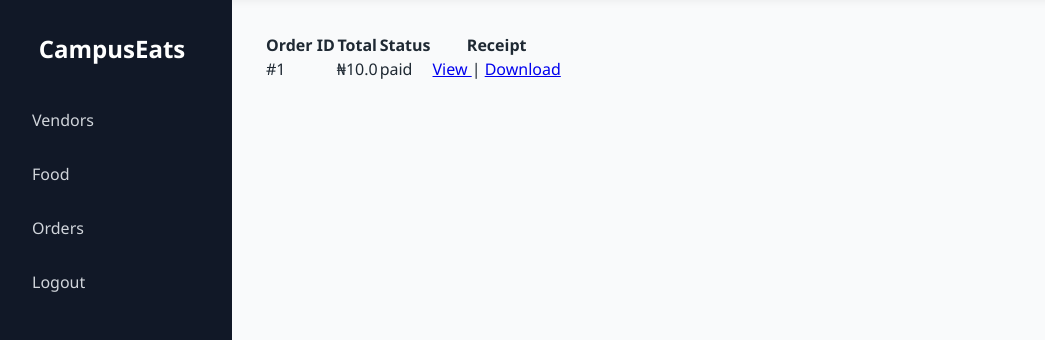
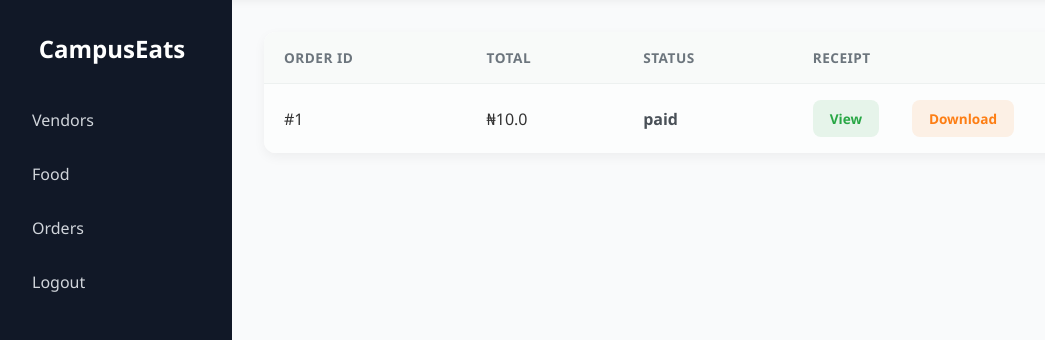
Before and after one commit to Zurum2025/OCFODS, a Flask app: page /student/orders in a window 1280 px wide. Shown: the part 118-458 px from the top of the page, without its empty margins (8-1053 px from the left). Run offline with Flask 3, Linux system fonts and the light colour scheme; a user stored in the database is signed in; tables that the repository leaves empty hold one stand-in row (values such as "Sample post").

Commit message:
redesign pages

```diff
--- a/static/css/style.css
+++ b/static/css/style.css
@@ -984,3 +984,202 @@
     border-radius: 5px;
     color: white;
 }
+
+.order-table,
+.order-review {
+    width: 100%;
+    border-collapse: separate;
+    border-spacing: 0;
+    background-color: #ffffff;
+    border-radius: 12px;
+    overflow: hidden;
+    box-shadow: 0 4px 12px rgba(0, 0, 0, 0.05);
+    margin-bottom: 24px; /* Unified margin */
+    font-family: -apple-system, BlinkMacSystemFont, "Segoe UI", Roboto, Helvetica, Arial, sans-serif;
+}
+
+.order-table th, .order-review th,
+.order-table td, .order-review td {
+    padding: 16px 20px;
+    text-align: left;
+    border-bottom: 1px solid #edf1f0;
+    color: #333333;
+}
+
+.order-table th,
+.order-review th {
+    background-color: #f8faf9;
+    color: #6c757d;
+    font-weight: 600;
+    text-transform: uppercase;
+    font-size: 0.85rem;
+    letter-spacing: 0.5px;
+}
+
+.order-table tr,
+.order-review tr {
+    transition: background-color 0.2s ease;
+}
+
+/* Zebra Striping */
+.order-table tr:nth-child(even),
+.order-review tr:nth-child(even) {
+    background-color: #fcfdfd;
+}
+
+/* Row hover effect */
+.order-table tr:hover,
+.order-review tr:hover {
+    background-color: #f1f4f3;
+}
+
+.order-table tr:last-child td,
+.order-review tr:last-child td {
+    border-bottom: none;
+}
+
+/* ==========================================================================
+   SPECIFIC OVERRIDES: Order Review Table (.order-review)
+   Applies only the necessary differences (right-aligned price column)
+   ========================================================================== */
+.order-review th:last-child,
+.order-review td:last-child {
+    text-align: right;
+    font-variant-numeric: tabular-nums; /* Keeps numbers aligned neatly */
+}
+/*------------------------------------------------------------------------------------*/
+
+.order-table td:nth-child(3) {
+    font-weight: 600;
+    color: #495057;
+}
+
+.order-table td:last-child {
+    display: flex;
+    align-items: center;
+    gap: 12px;
+    color: transparent;
+}
+
+.order-table td a {
+    display: inline-flex;
+    align-items: center;
+    justify-content: center;
+    padding: 8px 16px;
+    font-size: 0.85rem;
+    font-weight: 600;
+    text-decoration: none;
+    border-radius: 8px;
+    transition: all 0.2s ease-in-out;
+}
+
+/* "View" Button (Targeting target="_blank") */
+.order-table td a[target="_blank"] {
+    color: #28a745;
+    background-color: rgba(40, 167, 69, 0.1);
+    border: 1px solid transparent;
+}
+
+.order-table td a[target="_blank"]:hover {
+    background-color: #28a745;
+    color: #ffffff;
+    box-shadow: 0 4px 8px rgba(40, 167, 69, 0.2);
+    transform: translateY(-1px);
+}
+
+/* "Download" Button (Targeting download attribute) */
+.order-table td a[download] {
+    color: #fd7e14;
+    background-color: rgba(253, 126, 20, 0.1);
+    border: 1px solid transparent;
+}
+
+.order-table td a[download]:hover {
+    background-color: #fd7e14;
+    color: #ffffff;
+    box-shadow: 0 4px 8px rgba(253, 126, 20, 0.2);
+    transform: translateY(-1px);
+}
+
+/* ==========================================================================
+   Order Review Page - General Typography
+   ========================================================================== */
+.order-review h2, h3, p, button {
+    font-family: -apple-system, BlinkMacSystemFont, "Segoe UI", Roboto, Helvetica, Arial, sans-serif;
+}
+
+.order-review h2 {
+    color: #333333;
+    font-size: 1.75rem;
+    margin-bottom: 24px;
+    font-weight: 600;
+}
+
+
+/* ==========================================================================
+   Cost Breakdown Section
+   ========================================================================== */
+.order-review hr {
+    border: none;
+    border-top: 2px dashed #edf1f0;
+    margin: 24px 0;
+}
+
+.order-review p {
+    color: #495057;
+    font-size: 1.05rem;
+    margin: none;
+    text-align: right; /* Aligns the breakdown to the right side */
+    border-radius: none;
+    box-shadow: none;
+}
+
+.order-review p strong {
+    font-weight: 500;
+    color: #6c757d;
+    margin-right: 8px;
+}
+
+.order-review h3 {
+    color: #28a745; /* Brand primary green for the total */
+    font-size: 1.5rem;
+    margin: none;
+    font-weight: 700;
+    text-align: right;
+    border-radius: none;
+    box-shadow: none;
+}
+
+/* ==========================================================================
+   Action Form & Button
+   ========================================================================== */
+.order-review form {
+    margin-top: 32px;
+    text-align: right; /* Align the checkout button to the right */
+    background-color: none;
+    box-shadow: none;
+}
+
+.order-review button[type="submit"] {
+    background-color: #28a745;
+    color: #ffffff;
+    padding: 14px 32px;
+    border-radius: 8px;
+    border: none;
+    font-weight: 600;
+    font-size: 1rem;
+    cursor: pointer;
+    transition: all 0.2s ease;
+    box-shadow: 0 4px 6px rgba(40, 167, 69, 0.2);
+}
+
+.order-review button[type="submit"]:hover {
+    background-color: #218838;
+    box-shadow: 0 6px 16px rgba(40, 167, 69, 0.3);
+    transform: translateY(-2px);
+}
+
+.order-review button[type="submit"]:active {
+    transform: translateY(0);
+    box-shadow: 0 2px 4px rgba(40, 167, 69, 0.2);
+}
--- a/templates/student/stu_orders.html
+++ b/templates/student/stu_orders.html
@@ -1,6 +1,6 @@
 {% extends "student/stu_layout.html" %}
 {% block student_content %}
-<table>
+<table class="order-table">
     <tr>
         <th>Order ID</th>
         <th>Total</th>
```
Also changed, not shown: templates/student/order_review.html (+7 -6 lines).
